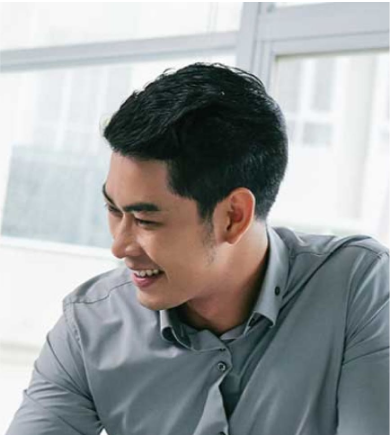
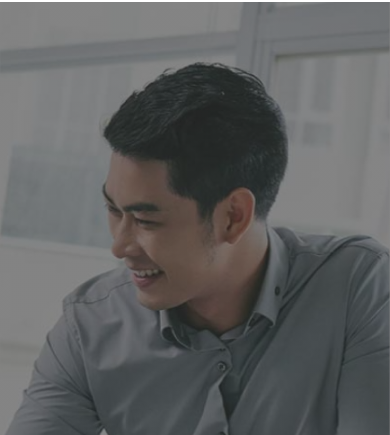
Before and after one commit to vovchik519/Murineks, a plain HTML site: page index.html in a window 390 px wide. Shown: the part 57-492 px from the top of the page. Drawn offline with nearby package versions, Linux system fonts and the light colour scheme.

Commit message:
git host

```diff
--- a/scss/style/_first-screen.scss
+++ b/scss/style/_first-screen.scss
@@ -7,7 +7,7 @@
             rgba(50, 42, 35, (0.701926 * 0.7)) 41.94%,
             rgba(50, 42, 35, 0) 75.85%
         ),
-        url(../../img/header/bg.jpg) right no-repeat;
+        url(./../img/header/bg.jpg) right no-repeat;
     background-size: auto 100%;
     width: 100%;
     min-height: 650px;
@@ -60,7 +60,11 @@
 @media (max-width: 768px) {
     .first__screen {
         position: relative;
-        background: url(../../img/header/bg-mobile.jpg) top no-repeat;
+        background: linear-gradient(
+            #36363699,
+            #36363699,
+            ),
+            url(./../img/header/bg-mobile.jpg) top no-repeat;
         background-size: 100% auto;
         width: 100%;
         min-height: 100vh;
```
Also changed, not shown: css/style.css.
